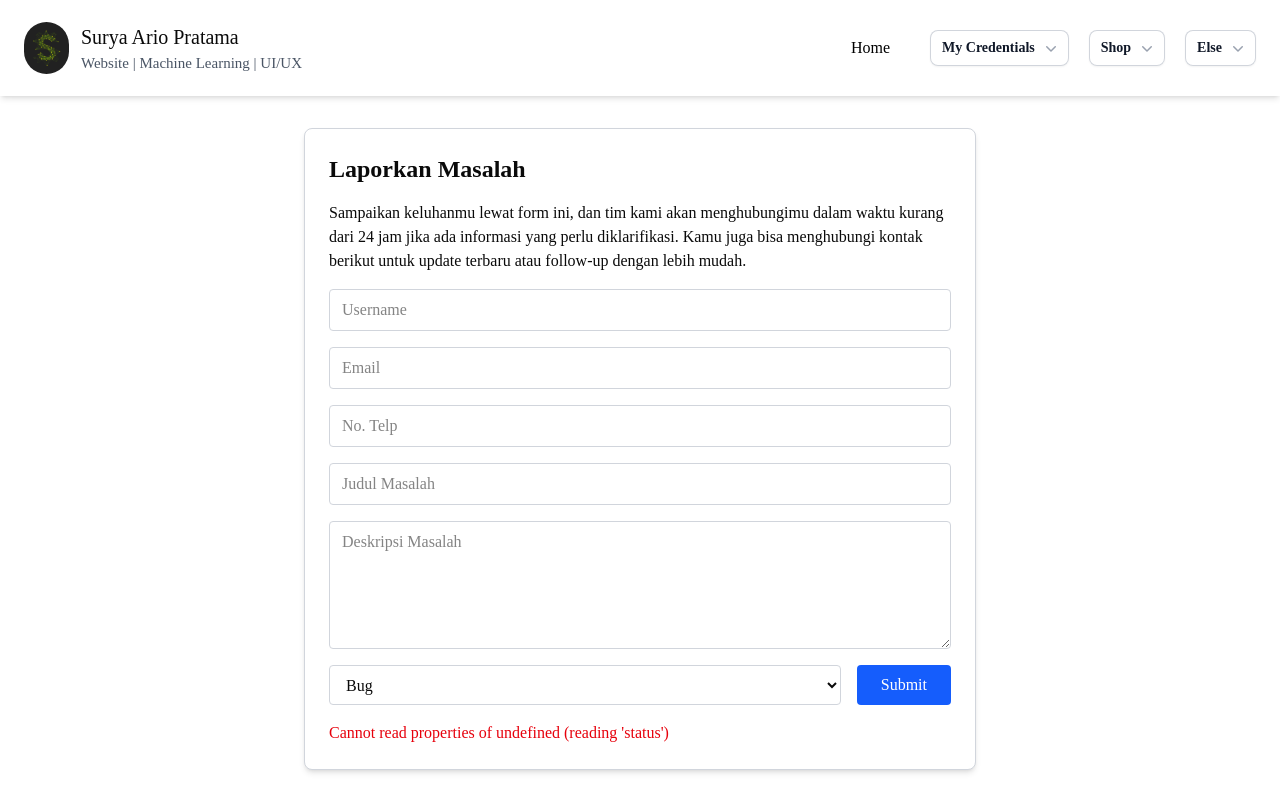
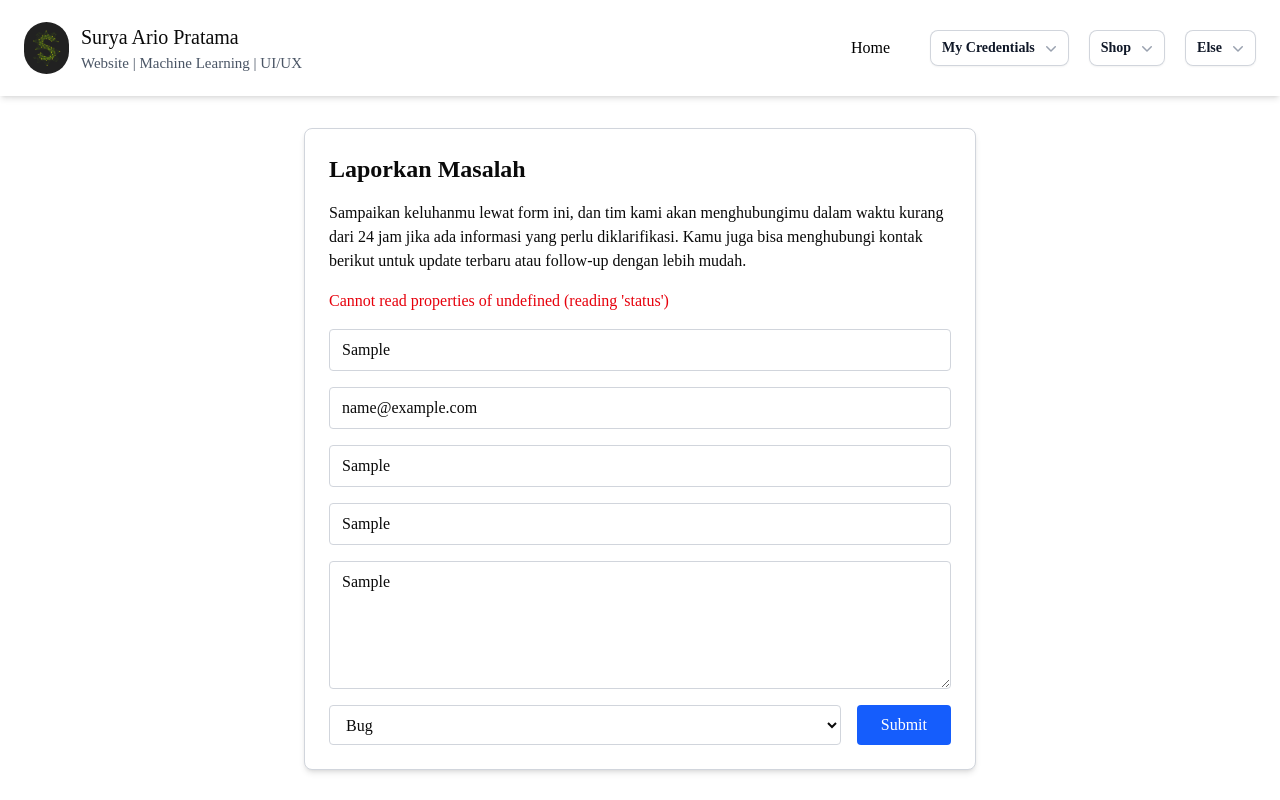
Before and after one commit to Surya54p/Portofolio-online-nextjs-2025, a Next.js app: page /laporkanMasalah in a window 1280 px wide. Both pictures are taken after typing "Sample", "name@example.com", "Sample", "Sample", "Sample" into the empty fields and a click on the button "Submit". Shown: the top 800 px of the page. Built offline with nearby package versions, Linux system fonts and the light colour scheme; no server answers; the database is empty.

Commit message:
form laporan masalah berhasil input

```diff
--- a/src/app/(user)/laporkanMasalah/page.tsx
+++ b/src/app/(user)/laporkanMasalah/page.tsx
@@ -16,7 +16,7 @@ export default function TicketForm() {
   const [error, setError] = useState<string | null>(null);
 
   const handleChange = (e: React.ChangeEvent<HTMLInputElement | HTMLTextAreaElement | HTMLSelectElement>) => {
-    setForm({ ...form, [e.target.title]: e.target.value });
+    setForm({ ...form, [e.target.name]: e.target.value });
   };
 
   const handleSubmit = async (e: React.FormEvent) => {
@@ -54,6 +54,8 @@ export default function TicketForm() {
         follow-up dengan lebih mudah.
       </span>
 
+      {success && <p className="mt-4 text-green-600">{success}</p>}
+      {error && <p className="mt-4 text-red-600">{error}</p>}
       <form className="flex flex-col gap-4 mt-4" onSubmit={handleSubmit}>
         <input
           type="text"
@@ -62,6 +64,7 @@ export default function TicketForm() {
           className="border border-gray-300 rounded px-3 py-2"
           value={form.username}
           onChange={handleChange}
+          required
         />
         <input
           type="email"
@@ -70,6 +73,7 @@ export default function TicketForm() {
           className="border border-gray-300 rounded px-3 py-2"
           value={form.email}
           onChange={handleChange}
+          required
         />
         <input
           type="text"
@@ -78,14 +82,16 @@ export default function TicketForm() {
           className="border border-gray-300 rounded px-3 py-2"
           value={form.noTelp}
           onChange={handleChange}
+          required
         />
         <input
           type="text"
-          name="name"
+          name="title"
           placeholder="Judul Masalah"
           className="border border-gray-300 rounded px-3 py-2"
           value={form.title}
           onChange={handleChange}
+          required
         />
         <textarea
           name="message"
@@ -93,6 +99,7 @@ export default function TicketForm() {
           className="border border-gray-300 rounded px-3 py-2 h-32"
           value={form.message}
           onChange={handleChange}
+          required
         ></textarea>
 
         <div className="flex gap-4">
@@ -101,6 +108,7 @@ export default function TicketForm() {
             value={form.type}
             onChange={handleChange}
             className="border border-gray-300 rounded px-3 py-2 flex-1"
+            required
           >
             <option value="bug">Bug</option>
             <option value="product">Product</option>
@@ -115,9 +123,6 @@ export default function TicketForm() {
           </button>
         </div>
       </form>
-
-      {success && <p className="mt-4 text-green-600">{success}</p>}
-      {error && <p className="mt-4 text-red-600">{error}</p>}
     </div>
   );
 }
--- a/src/app/api/laporkanMasalah/POST/route.ts
+++ b/src/app/api/laporkanMasalah/POST/route.ts
@@ -27,7 +27,7 @@ export async function POST(req: Request) {
         message: data.message,
       },
     });
-    return NextResponse.json({ succes: true, data: simpanData });
+    return NextResponse.json({ success: true, data: simpanData });
   } catch (err) {
     console.log("❌ error submit data ke database: ", err);
   }
```
